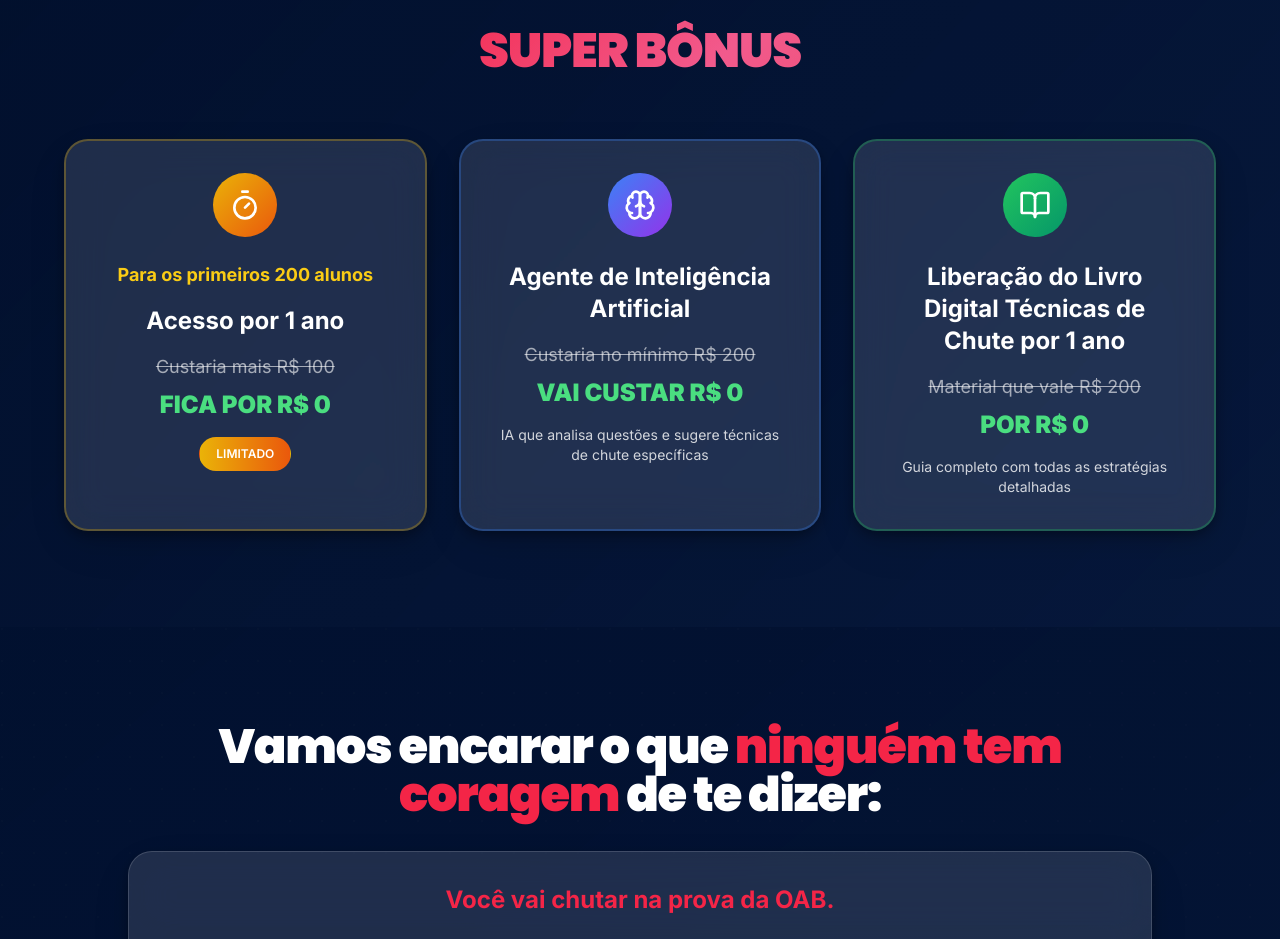
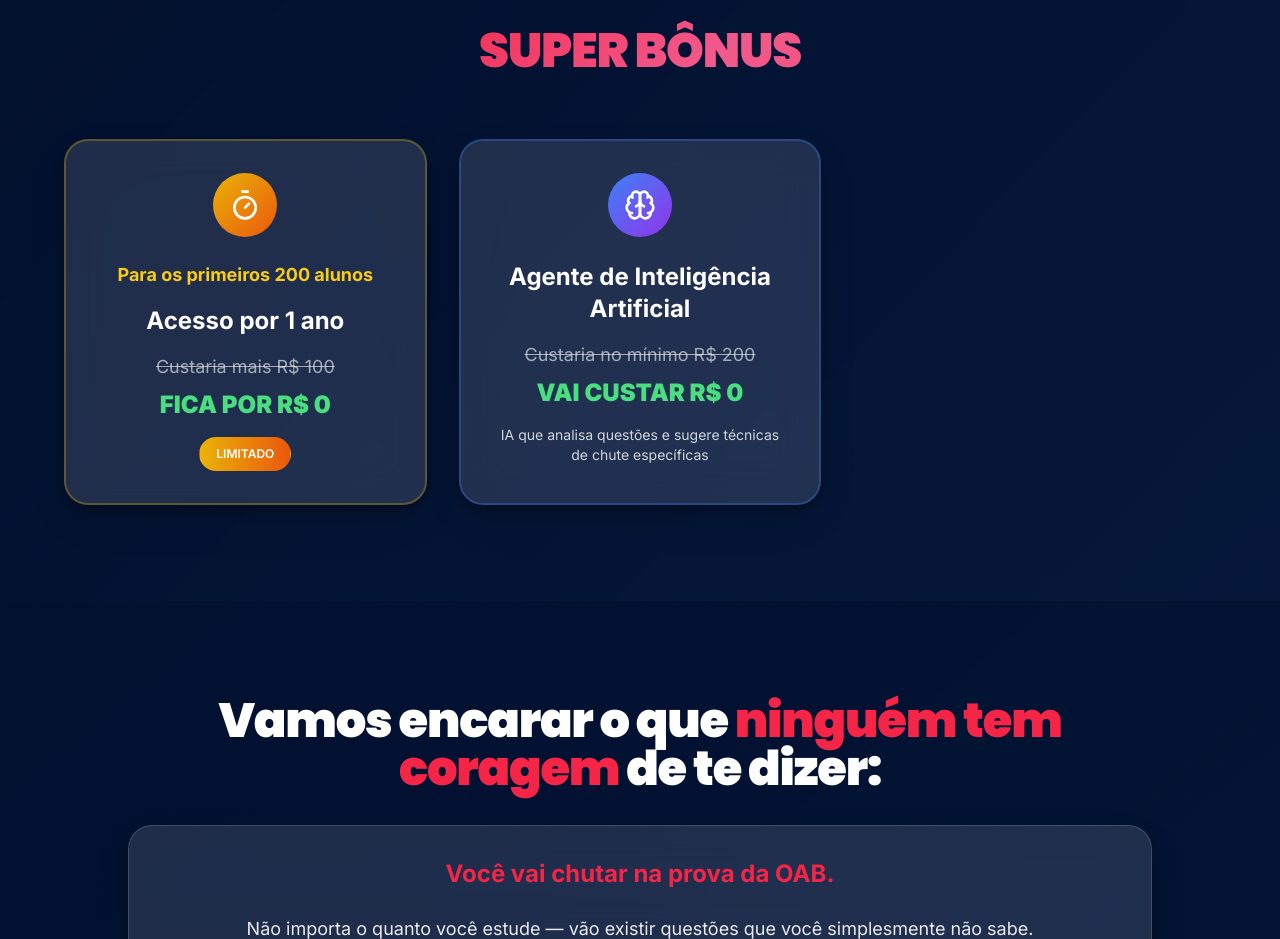
Before and after one commit to shamirpontes/tecnicasdechute, a React (Vite) app: page / in a window 1280 px wide. Shown: the part 1960-2899 px from the top of the page. Built offline with nearby package versions, Linux system fonts and the light colour scheme.

Commit message:
Visual edit in Lovable
Edited UI in Lovable

```diff
--- a/src/pages/Index.tsx
+++ b/src/pages/Index.tsx
@@ -149,19 +149,7 @@ const Index = () => {
                 </div>
               </div>
 
-              <div className="glass-card p-8 rounded-3xl cinematic-shadow hover-lift color-bleed border-2 border-green-500/30">
-                <div className="text-center">
-                  <div className="w-16 h-16 bg-gradient-to-br from-green-500 to-emerald-600 rounded-full flex items-center justify-center mx-auto mb-6">
-                    <BookOpen className="w-8 h-8 text-white" />
-                  </div>
-                  <div className="text-2xl font-bold text-white mb-4">Liberação do Livro Digital Técnicas de Chute por 1 ano</div>
-                  <div className="text-lg line-through text-white/60 mb-2">Material que vale R$ 200</div>
-                  <div className="text-2xl font-black text-green-400 mb-4">POR R$ 0</div>
-                  <p className="text-white/80 text-sm">
-                    Guia completo com todas as estratégias detalhadas
-                  </p>
-                </div>
-              </div>
+
             </div>
           </div>
         </div>
```
